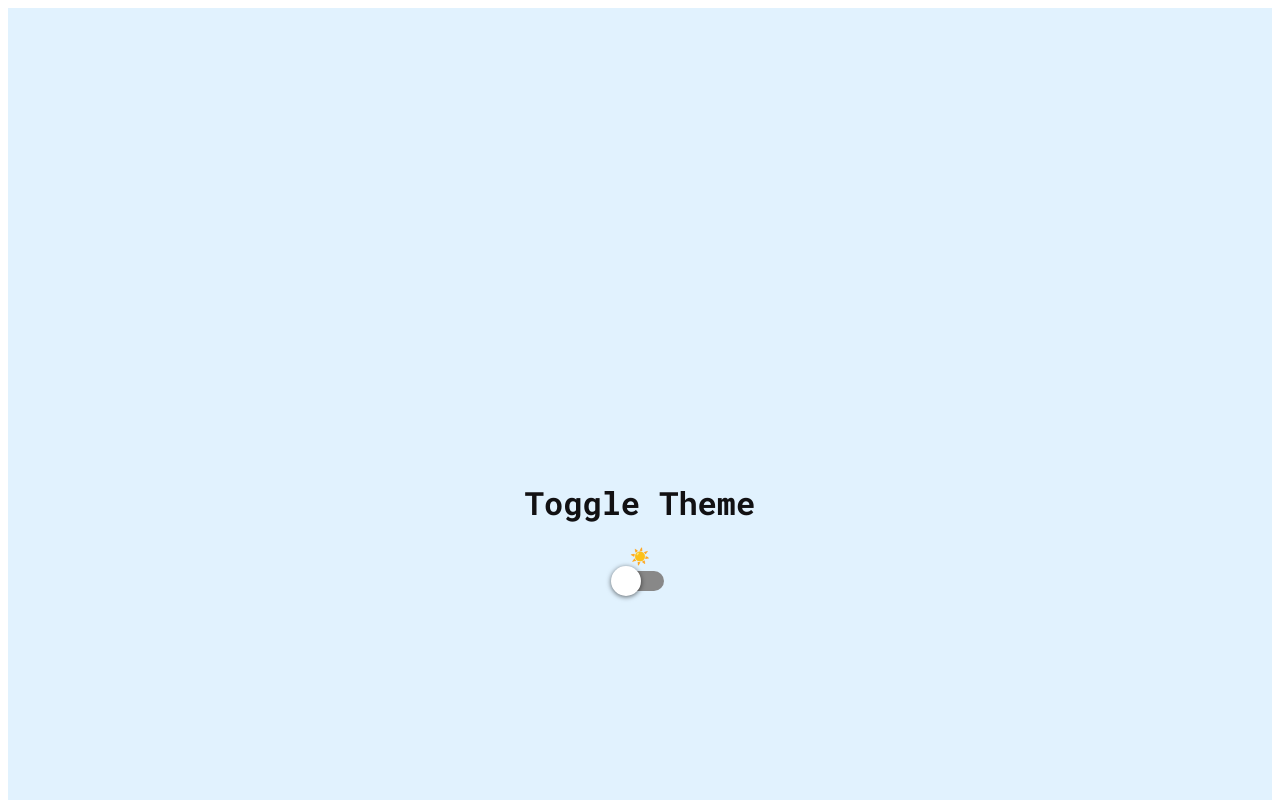
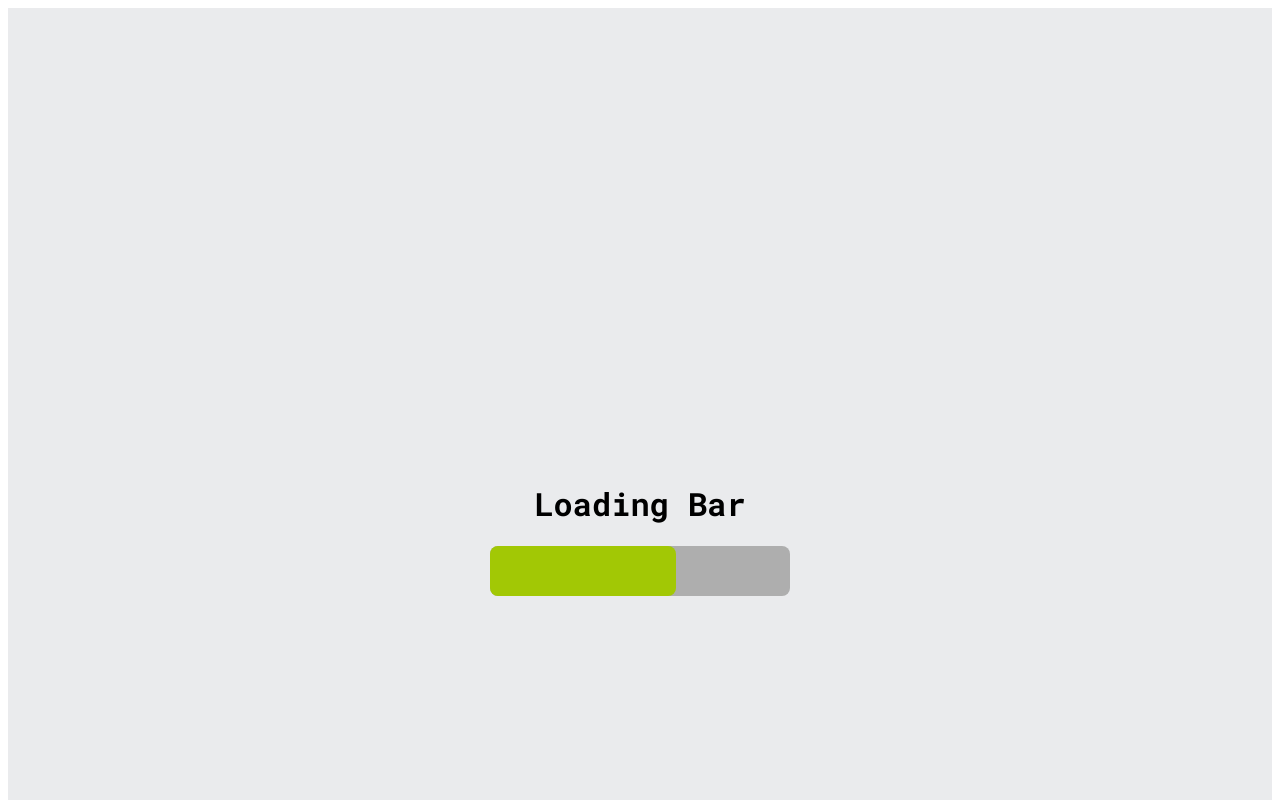
Before and after one commit to guilhermecamboim/desafio-21-dias-de-codigo, a React (Vite) app: page / in a window 1280 px wide. Shown: the top 800 px of the page. Built offline with nearby package versions, Linux system fonts and the light colour scheme.

Commit message:
Finalizando aplicação do nono dia.

```diff
--- a/src/App.tsx
+++ b/src/App.tsx
@@ -1,9 +1,9 @@
-import { DayEight } from "./components/8.DayEight"
+import { DayNine } from "./components/9.DayNine"
 
 function App() {
 
   return (
-    <DayEight />
+    <DayNine />
   )
 }
 
--- /dev/null
+++ b/src/components/9.DayNine/index.tsx
@@ -0,0 +1,12 @@
+import { Container, LoadingContainer, LoadingProgressBar } from "./styles";
+
+export function DayNine() {
+  return (
+    <Container>
+      <h1>Loading Bar</h1>
+      <LoadingContainer>
+        <LoadingProgressBar />
+      </LoadingContainer>
+    </Container>
+  )
+}
--- /dev/null
+++ b/src/components/9.DayNine/styles.ts
@@ -0,0 +1,90 @@
+import styled from 'styled-components'
+
+export const Container = styled.main`
+  margin: 0;
+  padding: 0;
+  box-sizing: border-box;
+  display: flex;
+  align-items: center;
+  justify-content: center;
+  flex-direction: column;
+  max-width: 100vw;
+  height: calc(150vh - 10rem);
+  background-color: #eaebed;
+  font-family: 'Roboto Mono', monospace;
+`
+export const LoadingContainer = styled.div`
+  box-sizing: border-box;
+  width: 300px;
+  height: 50px;
+  background: #AEAEAE;
+  border-radius: 8px;
+`
+
+export const LoadingProgressBar = styled.div`
+  width: 100%;
+  height: 50px;
+  border-radius: 8px;
+  animation-name: progress;
+  animation-duration: 5s;
+  animation-timing-function: linear;
+  animation-iteration-count: 2;
+
+  @keyframes progress{
+    0% {
+      width: 0%;
+      background: #d00000;
+    }
+
+    10% {
+      width: 10%;
+      background: #dc2f02;
+    }
+
+    20% {
+      width: 20%;
+      background: #e85d04;
+    }
+
+    30% {
+      width: 30%;
+      background: #f48c06;
+    }
+
+    40% {
+      width: 40%;
+      background: #faa307;
+    }
+
+    50% {
+      width: 50%;
+      background: #ffba08;
+
+    }
+
+    60% {
+      width: 60%;
+      background: #AACC00;
+    }
+
+    70% {
+      width: 70%;
+      background: #80B918;
+    }
+
+    80% {
+      width: 80%;
+      background: #55A630;
+    }
+
+    90% {
+      width: 90%;
+      background: #2B9348;
+    }
+
+    100% {
+      width: 100%;
+      background: #007F5F;
+    }
+  }
+`
```
